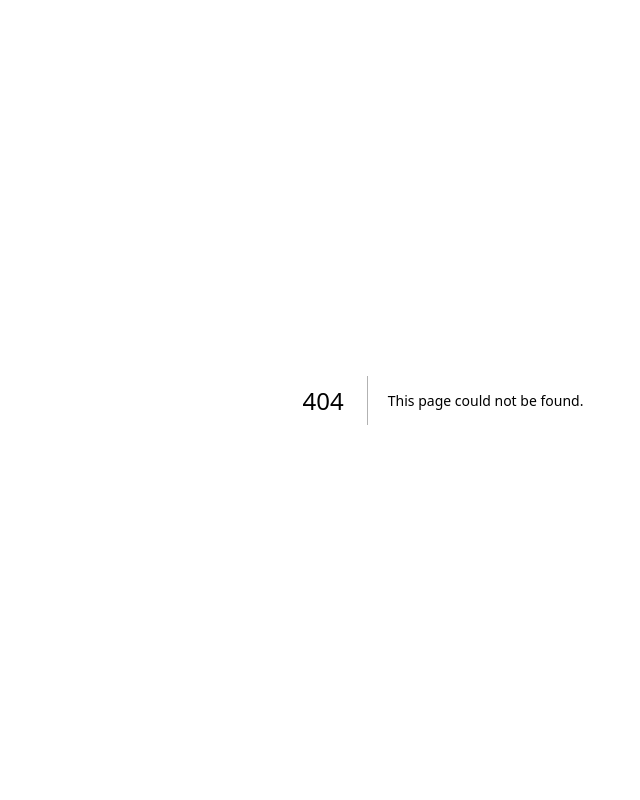
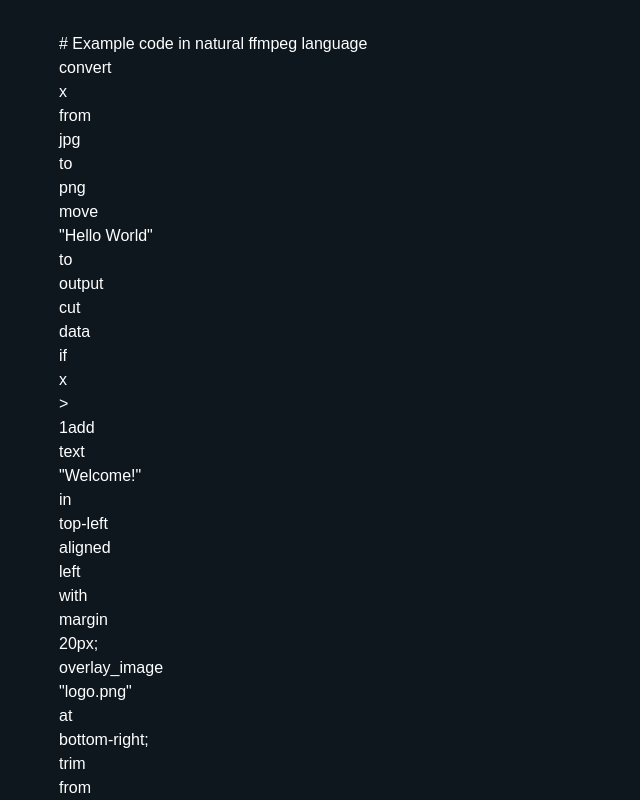
Before and after one commit to AlRodriguezGar14/natural-language-ffmpeg, a Next.js app: page /parser in a window 1280 px wide. Before the commit this address had no page. Shown: the top 800 px of the page, without its empty margins (197-837 px from the left). Built offline with nearby package versions, Linux system fonts and the light colour scheme.

Commit message:
[parser] split the code string with idiomatic logic

```diff
--- a/app/editor/page.tsx
+++ b/app/editor/page.tsx
@@ -279,7 +279,7 @@ convert to mp40
         {/* Highlighted code display */}
         <div
           ref={highlighterRef}
-          className="absolute top-0 left-0 right-0 bottom-0 p-16 overflow-auto pointer-events-none whitespace-pre"
+          className="absolute top-0 left-0 right-0 bottom-0 p-12 overflow-auto pointer-events-none whitespace-pre"
         >
           <SyntaxHighlighter code={code} />
         </div>
@@ -290,13 +290,16 @@ convert to mp40
           value={code}
           onChange={handleInput}
           onScroll={handleScroll}
-          className="w-full min-h-80 caret-[#FBDF90] p-16 text-transparent font-mono bg-transparent resize-none outline-none"
+          className="w-full min-h-80 caret-[#FBDF90] p-12 text-transparent font-mono bg-transparent resize-none outline-none"
           spellCheck="false"
           style={{
             caretColor: "#FBDF90",
             boxSizing: "border-box",
           }}
         />
+        <button className="mx-12 mb-8 text-[#C1CDCD] bg-[#31383F] py-2 px-4">
+          FFMPEG
+        </button>
       </div>
 
       <div className="mt-4">
--- /dev/null
+++ b/app/parser/page.tsx
@@ -0,0 +1,48 @@
+export default function Parser() {
+  const code = `# Example code in natural ffmpeg language
+
+convert x from jpg to png
+
+move "Hello World" to output
+
+cut data if x > 1add text "Welcome!" in top-left aligned left with margin 20px;
+
+overlay_image "logo.png" at bottom-right;
+
+trim from 00:00:10 to 00:00:20;
+
+scale to 1280x720 preserve aspect ratio;
+
+convert to mp40
+`;
+
+  // Tokenization Regex Pattern Breakdown:
+  // (?:         ) - Non-capturing group to match multiple alternatives
+  //   #           - Literal hash symbol (starts a comment)
+  //   [^\n]*     - Match zero or more characters that are NOT a newline
+  //               (captures everything after # until end of line)
+  //   \n         - Matches the newline character (ensures entire comment is captured)
+  //   |          - OR operator (alternative matching)
+  //   "          - Literal opening quote
+  //   [^"]*      - Match zero or more characters that are NOT a quote
+  //               (prevents matching nested quotes, captures string content)
+  //   "          - Literal closing quote
+  //   |          - OR operator (another alternative)
+  //   [^\s"#]+   - Match one or more characters that are:
+  //               - NOT whitespace (\s)
+  //               - NOT a quote (")
+  //               - NOT a hash symbol (#)
+  //   /g         - Global flag (find all matches, not just first)
+  const pattern = /(?:#[^\n]*\n|"[^"]*"|[^\s"#]+)/g;
+  const words = code.match(pattern);
+  return (
+    <div className="px-64 py-8">
+      {words?.map((w, idx) => (
+        <p key={idx} className="text-white">
+          {w}
+        </p>
+      ))}
+      <p>Parser</p>
+    </div>
+  );
+}
```
